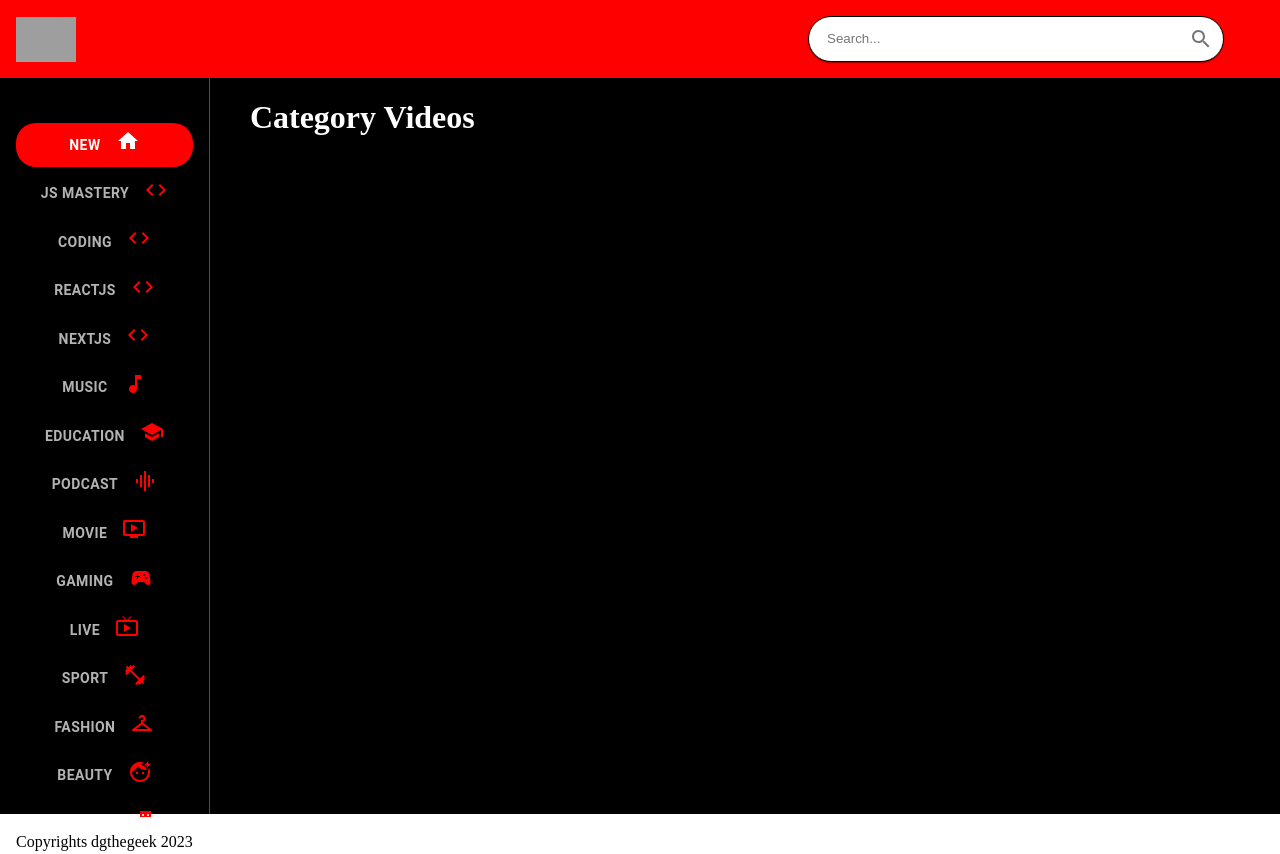
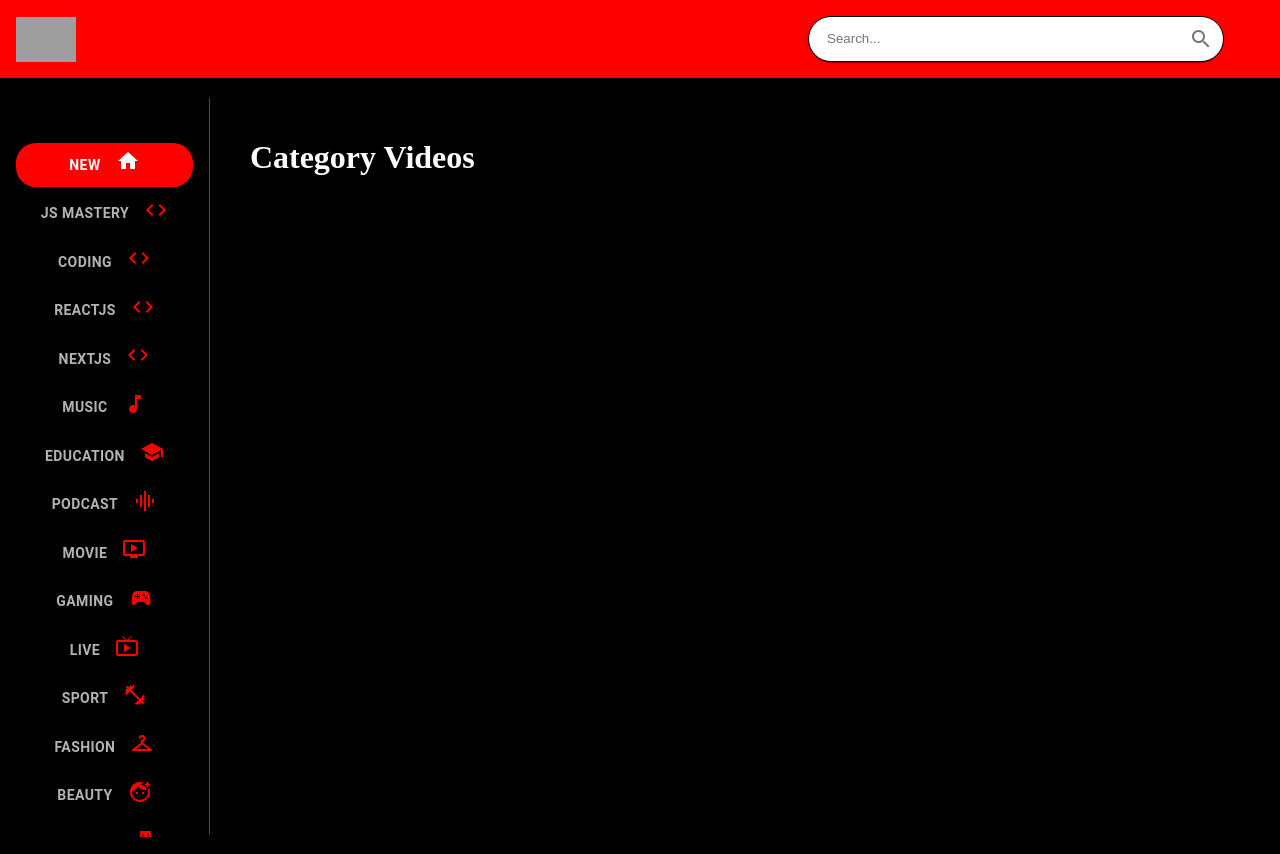
Before and after one commit to dgthegeek/youtube-clone, a React (Create React App) app: page / in a window 1280 px wide. Built offline with nearby package versions, Linux system fonts and the light colour scheme; grey boxes are pictures that could not be loaded; a web font is replaced by a local one.

Commit message:
finished the ui now lets head to the fetching from API

```diff
--- a/src/components/Feed.jsx
+++ b/src/components/Feed.jsx
@@ -1,10 +1,11 @@
 import { Box, Stack } from "@mui/material";
 import React from "react";
 import SideBar from "./SideBar";
+import Videos from "./Videos";
 
 const Feed = () => {
     return (
-        <Stack sx={{ flexDirection: { sx: 'column', md: 'row' } }}>
+        <Stack sx={{ flexDirection: { sx: 'column', md: 'row', overflowY: 'auto', marginTop: '20px'} }}>
             <Box
                 sx={{
                     height: { sx: 'auto', md: '92vh' },
@@ -12,18 +13,19 @@ const Feed = () => {
                     px: { sx: 0, md: 2 }
                 }}
             >
-                <SideBar>
-
-                </SideBar>
+                <SideBar/>
                 <p>Copyrights dgthegeek 2023</p>
             </Box>
             <Box
                 sx={{
-                    ml: '40px'
+                    ml: '40px',
+                    msOverflowY: 'auto',
+                    marginTop: '20px',
+                    height: { sx: 'auto', md: '92vh' },
+                    flex: 2
                 }}>
-
                 <h1 style={{ color: '#fff', marginBottom: 2}}>Category Videos</h1>
-
+                <Videos videos={[]}/>
             </Box>
         </Stack>
     )
--- /dev/null
+++ b/src/components/Videos.jsx
@@ -0,0 +1,18 @@
+import { Stack } from '@mui/material'
+import React from 'react'
+
+const Videos = () => {
+  return (
+    <Stack
+
+    sx={{
+        height: { sx: 'auto', md: '92vh' },
+
+    }}
+    >
+
+    </Stack>
+  )
+}
+
+export default Videos
--- a/src/components/import.js
+++ b/src/components/import.js
@@ -4,3 +4,4 @@ export {default as VideoDetail} from "./VideoDetail"
 export {default as SearchFeed} from "./SearchFeed"
 export {default as ChannelDetail} from "./ChannelDetail"
 export {default as SearchBar} from "./SearchBar"
+export {default as Videos} from "./Videos"
```
